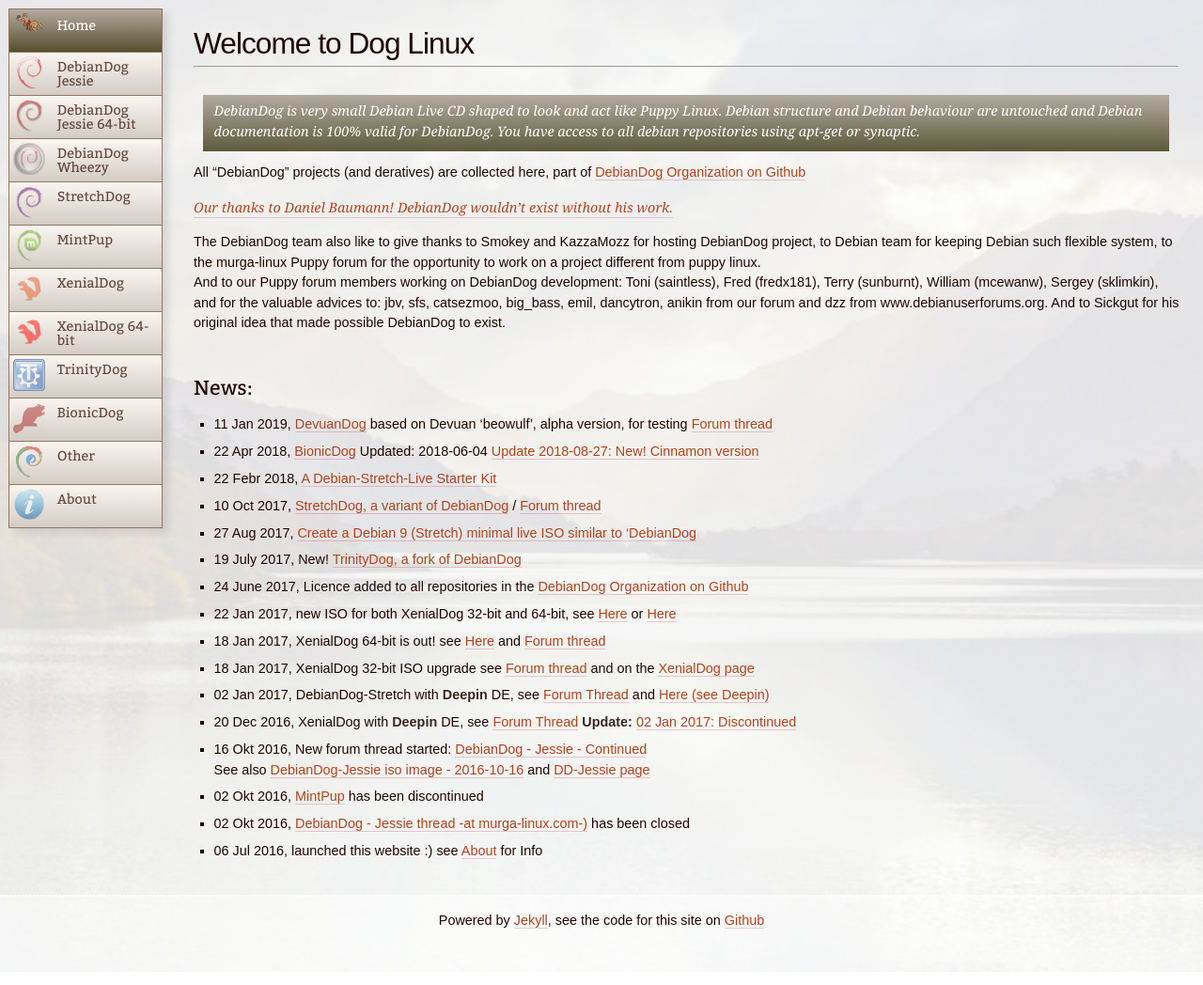
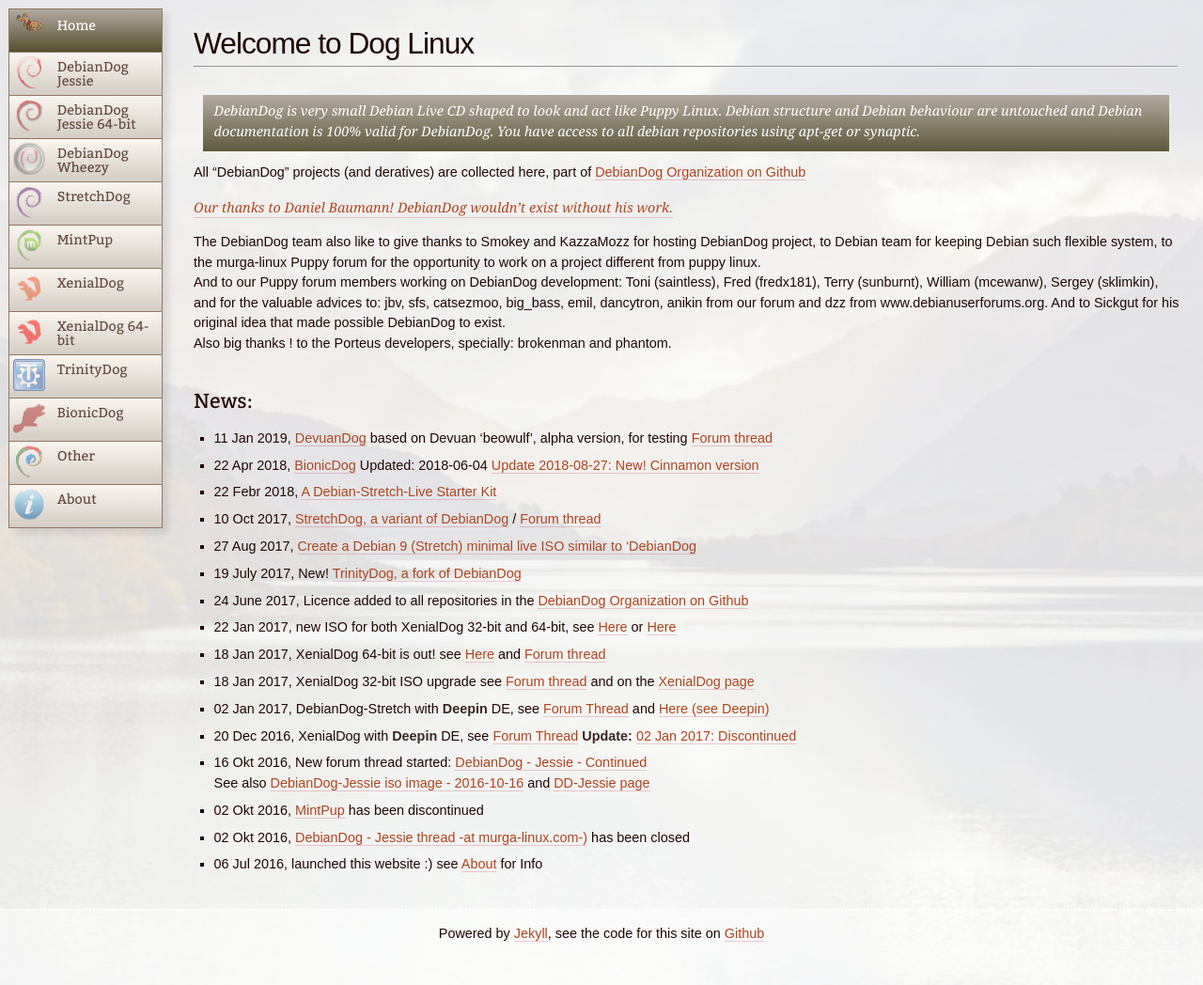
Before and after one commit to DebianDog/doglinux, a Jekyll site: the page built from index.md, in a window 1280 px wide and 1048 px high. Shown: the whole window at 94% size. Built offline with Jekyll 4.4.1, drawn with Linux system fonts in a browser that asks for light colours; comment, search, counter and statistics services are not loaded.

```diff
--- a/index.md
+++ b/index.md
@@ -17,10 +17,8 @@ All "DebianDog" projects (and deratives) are collected here, part of [DebianDog
 The DebianDog team also like to give thanks to Smokey and KazzaMozz for hosting DebianDog project, to Debian team for keeping Debian such flexible system, to the murga-linux Puppy forum for the opportunity to work on a project different from puppy linux.
 And to our Puppy forum members working on DebianDog development: Toni (saintless), Fred (fredx181), Terry (sunburnt), William (mcewanw), Sergey (sklimkin),
 and for the valuable advices to: jbv, sfs, catsezmoo, big_bass, emil, dancytron, anikin from our forum and dzz from www.debianuserforums.org. And to Sickgut for his original idea that made possible DebianDog to exist.
-
-
+Also big thanks ! to the Porteus developers, specially: brokenman and phantom.
 <br>
-
 
 ## News:
 
```
